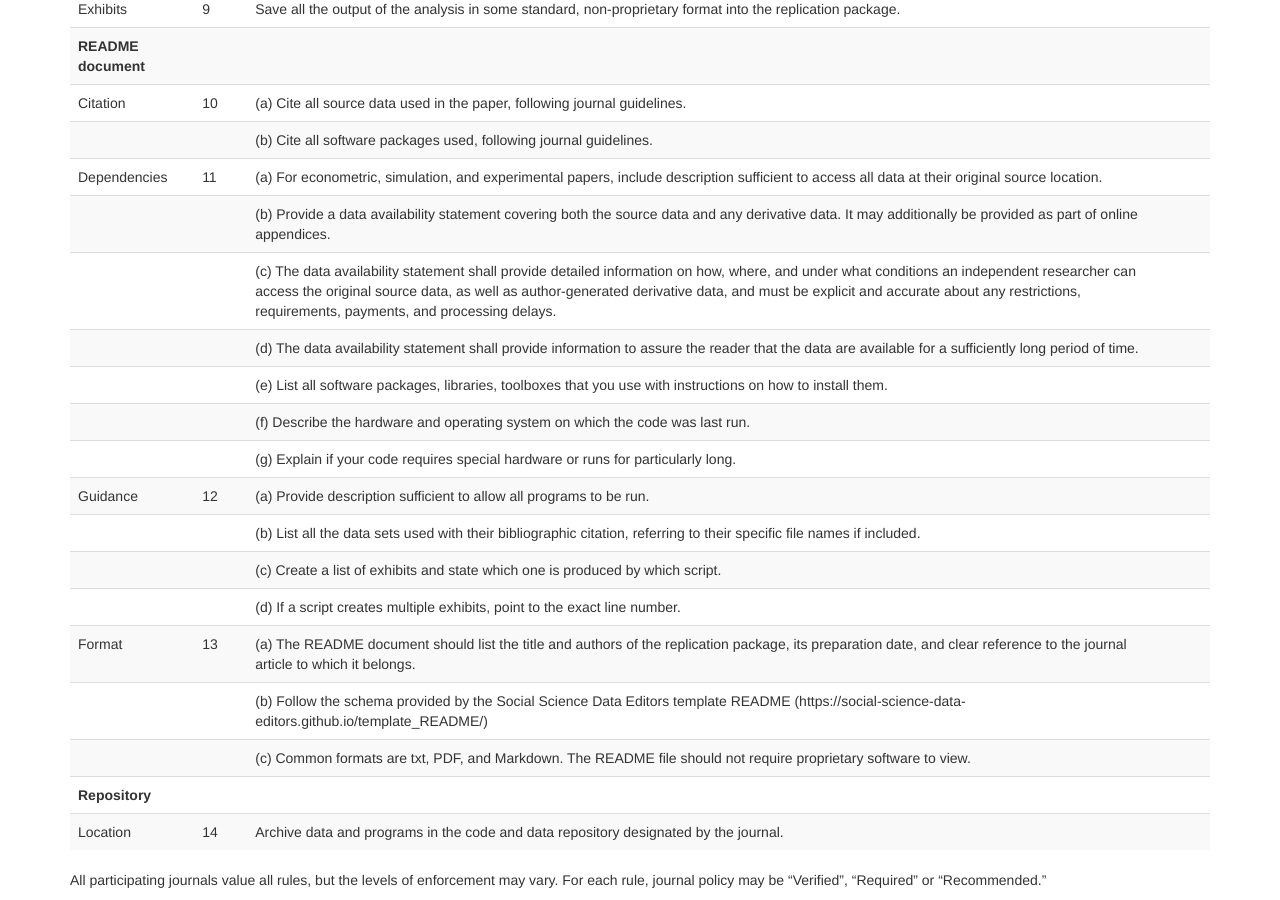
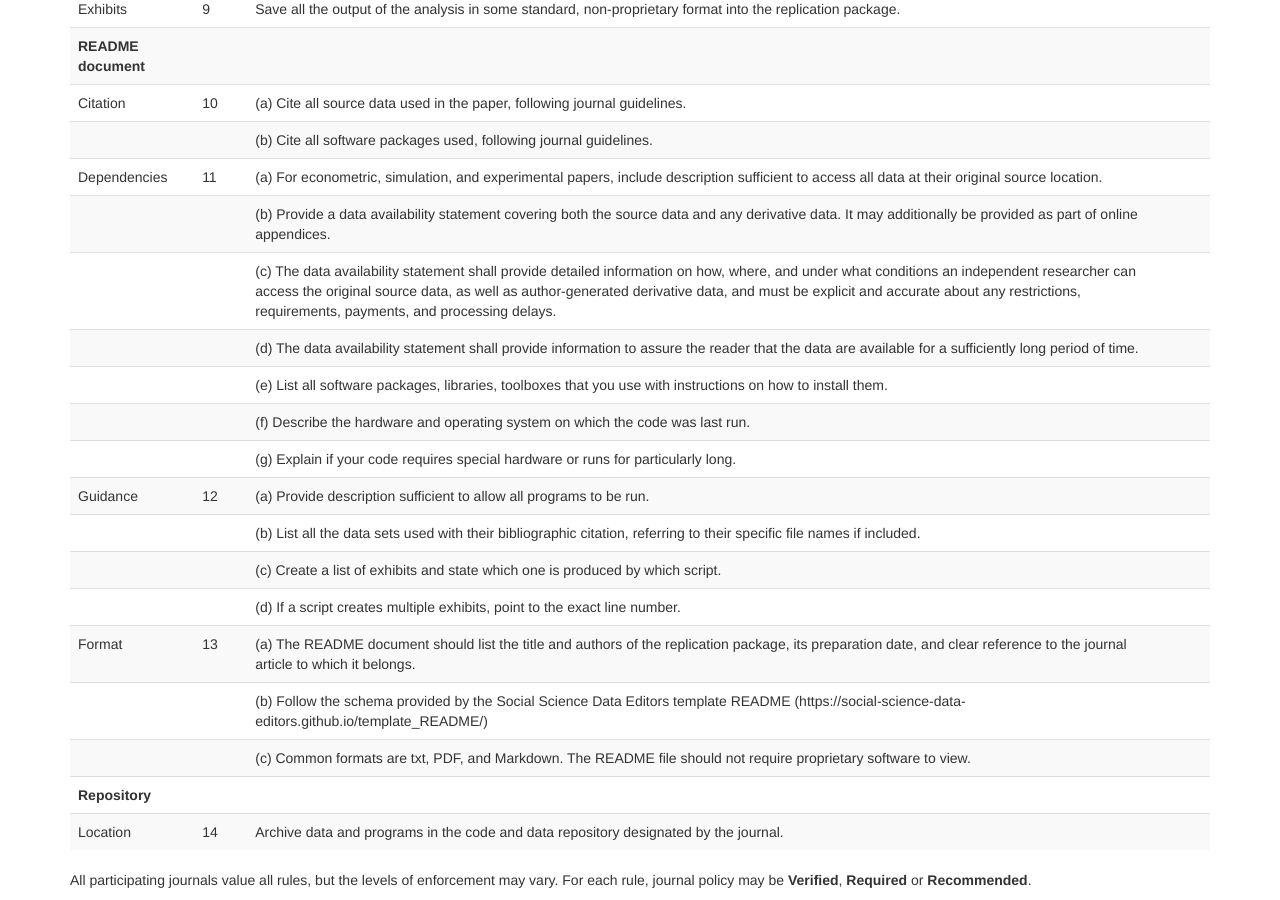
Before and after one commit to REStud/guidance, a Jekyll site: the page built from RRS/Reproducible-Research-Standard-1.0.md, in a window 1280 px wide and 900 px high, scrolled down 1027 px. Built offline with Jekyll 4.4.1, drawn with Linux system fonts in a browser that asks for light colours; our own code applies the rules of GitHub Pages for plain Markdown files.

Commit message:
Use boldface

```diff
--- a/RRS/Reproducible-Research-Standard-1.0.md
+++ b/RRS/Reproducible-Research-Standard-1.0.md
@@ -51,4 +51,4 @@ geometry:
 | **Repository** |
 | Location | 14 | Archive data and programs in the code and data repository designated by the journal. | |
 
-All participating journals value all rules, but the levels of enforcement may vary. For each rule, journal policy may be "Verified", "Required" or "Recommended."
+All participating journals value all rules, but the levels of enforcement may vary. For each rule, journal policy may be **Verified**, **Required** or **Recommended**.
```
Also changed, not shown: RRS/Reproducible-Research-Standard.md (+1 -1 lines), 1 other file.
